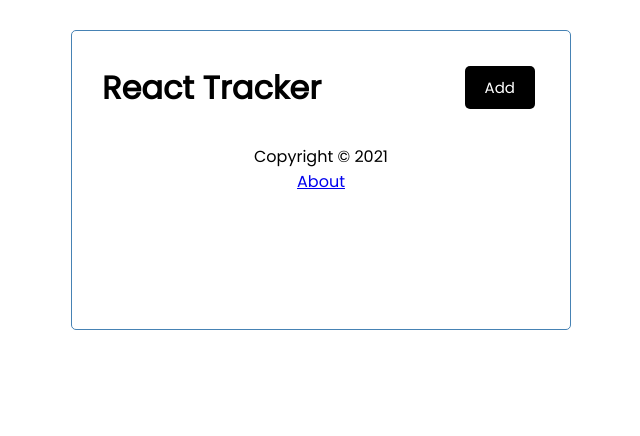
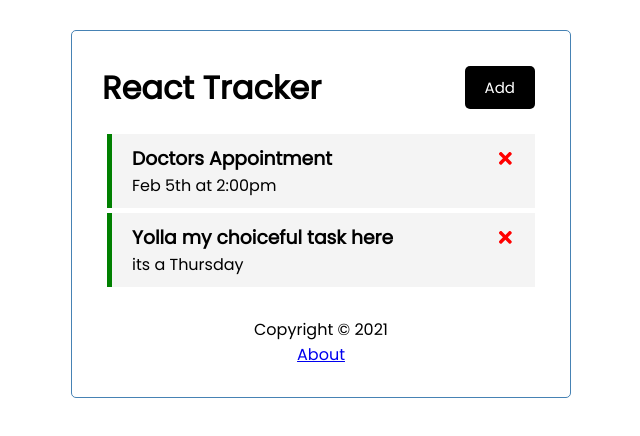
Before and after one commit to Abi-Seth/React_Tracker, a React (Create React App) app: page / in a window 1280 px wide. Shown: the top 436 px of the page, without its empty margins (319-959 px from the left). Built offline with nearby package versions, Linux system fonts and the light colour scheme; data requests are answered from the project's data file.

Commit message:
Fix: tried to fix the failure to render the directly initialized routes

```diff
--- a/src/App.js
+++ b/src/App.js
@@ -85,6 +85,10 @@ function App() {
 		<Router>
 			<div className="container">
 				<Header title="React Tracker" onAdd={() => setShowAddTask(!showAddTask)} showAdd={showAddTask}/>
+				<>
+					{showAddTask && <AddTask onAdd={addTask} />}
+					{tasks.length > 0 ? <Tasks tasks={tasks} onDelete={deleteTask} onToggle={toggleReminder} /> : 'No tasks available' }
+				</>
 				<Routes>
 					<Route path='/' exact render={ (props) => (
 						<>
```
